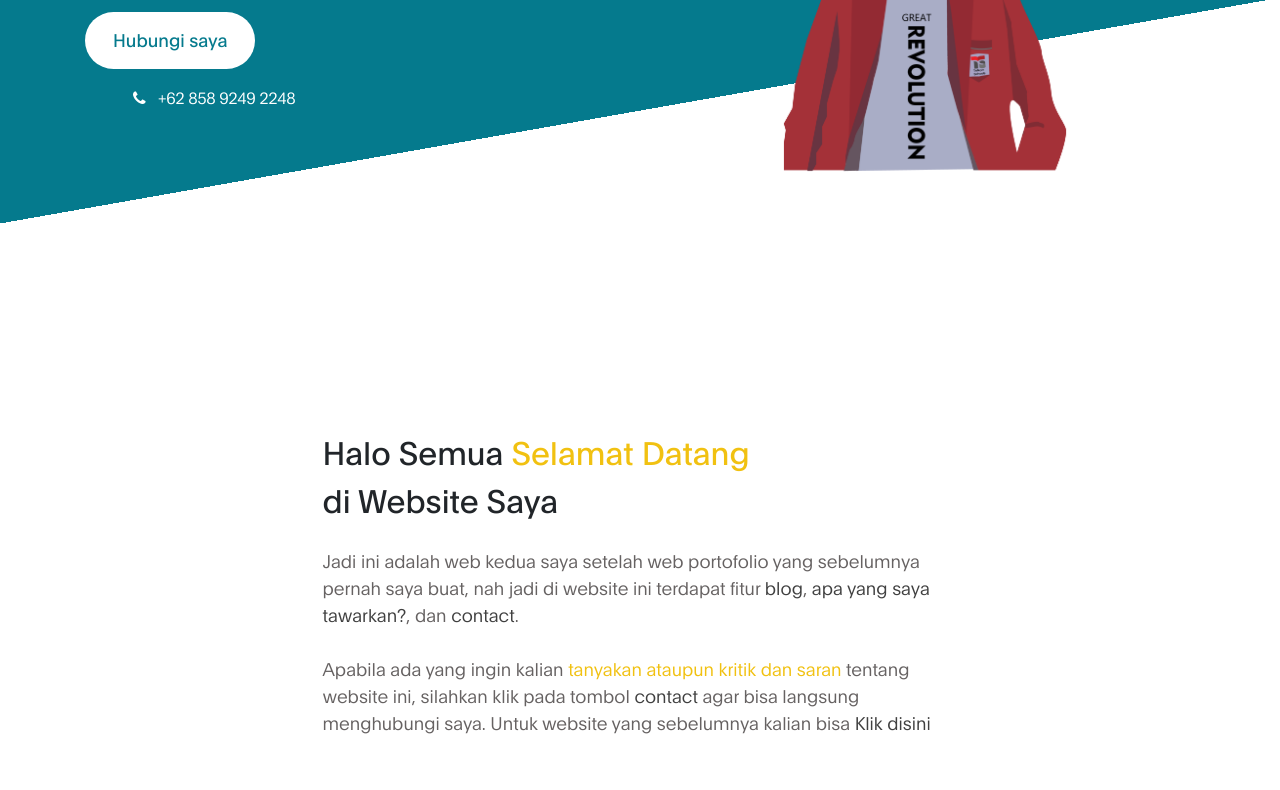
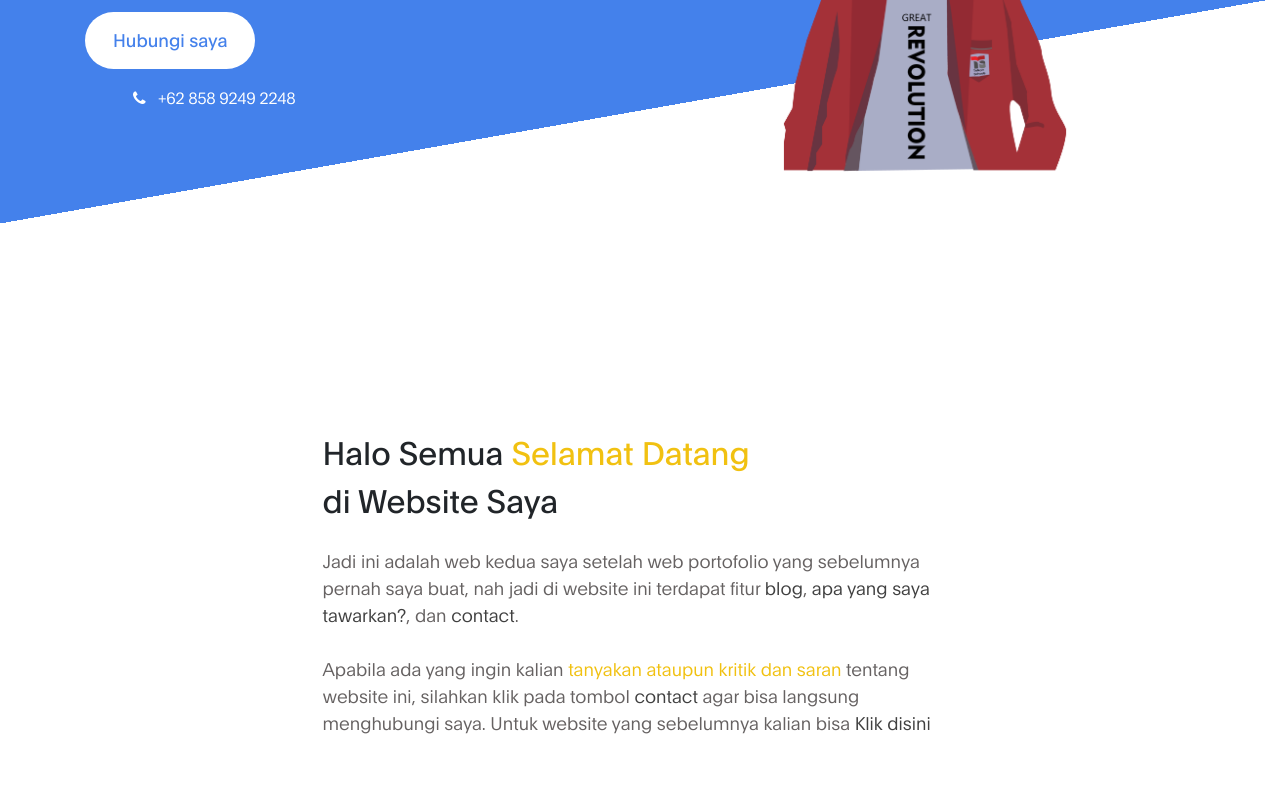
Before and after one commit to septiannabil/Web-kedua, a plain HTML site: page index.html in a window 1280 px wide. Shown: the part 418-1208 px from the top of the page. Drawn offline with Linux system fonts and the light colour scheme.

Commit message:
Update templatemo-digital-trend.css

```diff
--- a/css/templatemo-digital-trend.css
+++ b/css/templatemo-digital-trend.css
@@ -31,12 +31,12 @@ https://templatemo.com/tm-538-digital-trend
   }
 
   :root {
-    --primary-color:        #057a8d;
+    --primary-color:        #4481eb;
     --secondary-color:      #f1c111;
     --white-color:          #ffffff;
     --dark-color:           #171819;
     --project-bg:           #f0f8ff;
-    --menu-bg:              #0c8195;
+    --menu-bg:              #4481eb;
 
     --title-color:          #15141a;
     --gray-color:           #909090;
```
